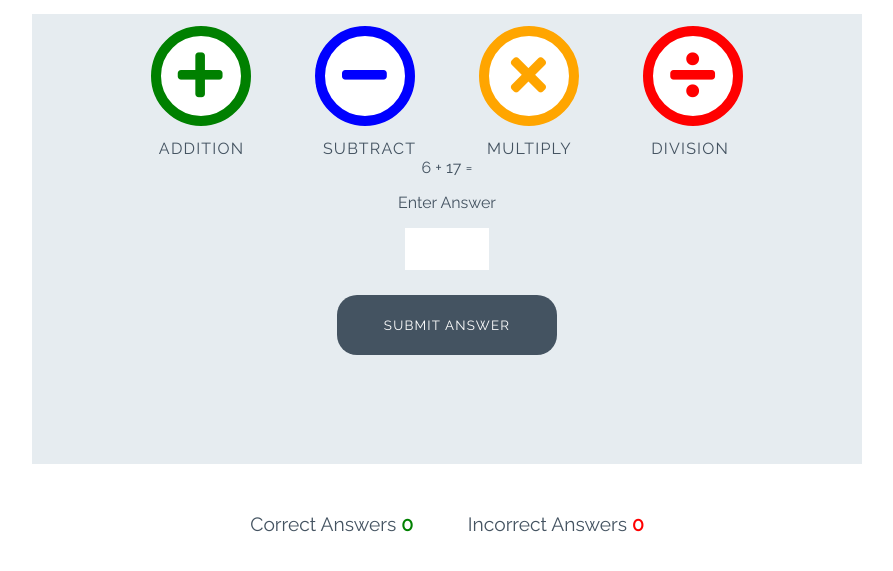
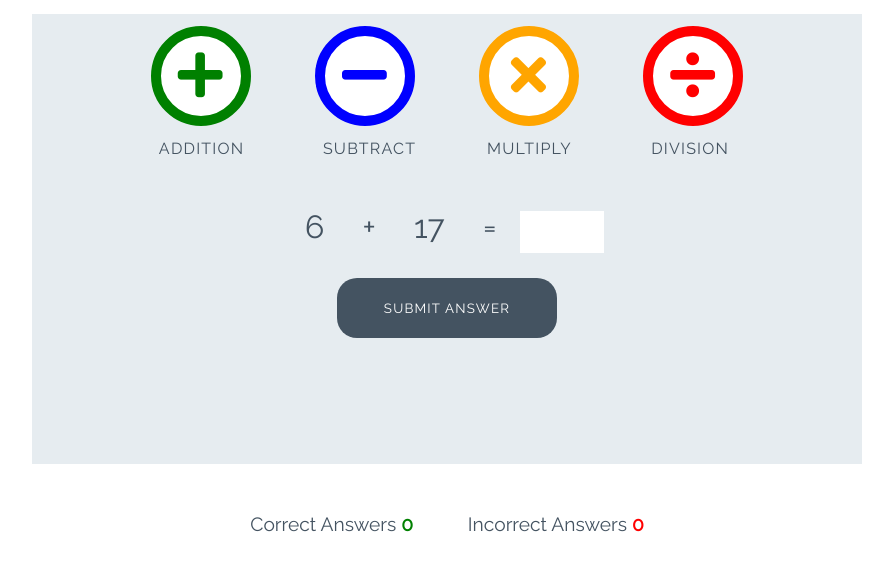
Before and after one commit to Andre-42/LoveMaths, a plain HTML site: page index.html in a window 1280 px wide. Shown: the part 117-688 px from the top of the page, without its empty margins (193-1086 px from the left). Drawn offline with Linux system fonts and the light colour scheme.

Commit message:
layout correction in index

```diff
--- a/index.html
+++ b/index.html
@@ -32,14 +32,15 @@
             <button data-type="division" class="btn btn--big btn--red">
                 <i class="fas fa-divide"></i>
             </button>
-        </div class="question-area">
+        </div>
+
+        <div class="question-area">
             <span id="operand1">0</span>
             <span id="operator">x</span>
             <span id="operand2">0</span>
             <span>=</span>
-            <p class="answer-essage">Enter Answer</p>
+            <p class="answer-message">Enter Answer</p>
             <input id="answer-box" type="number">
-        <div>
             <button data-type="submit" class="btn btn--gray">Submit Answer</button>
 
         </div>
```
